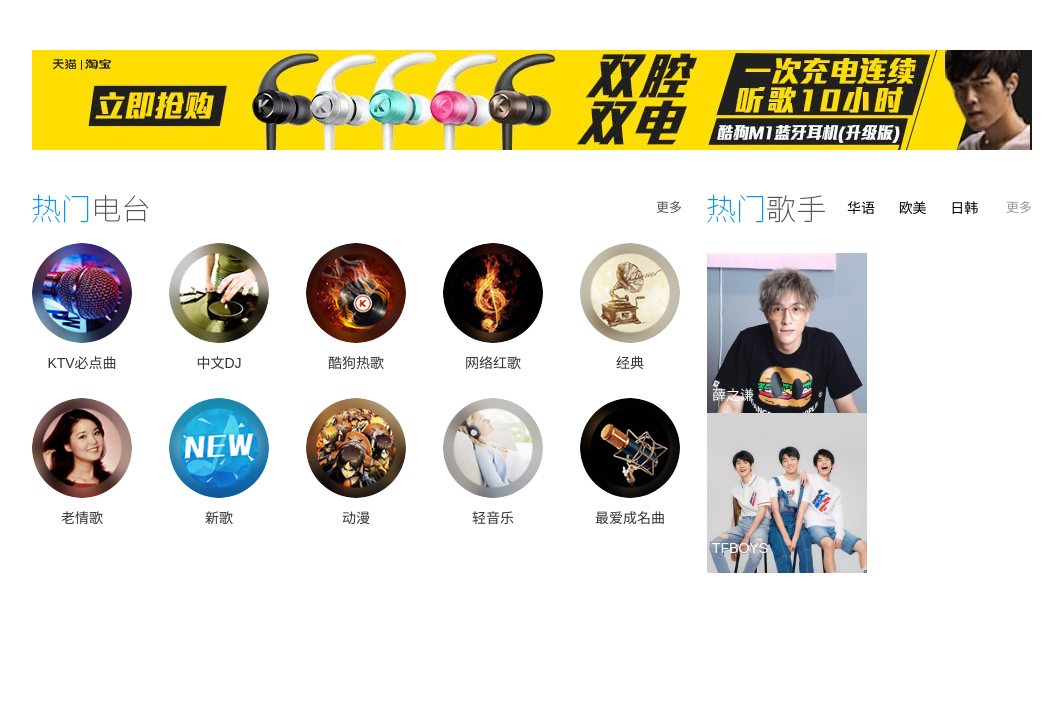
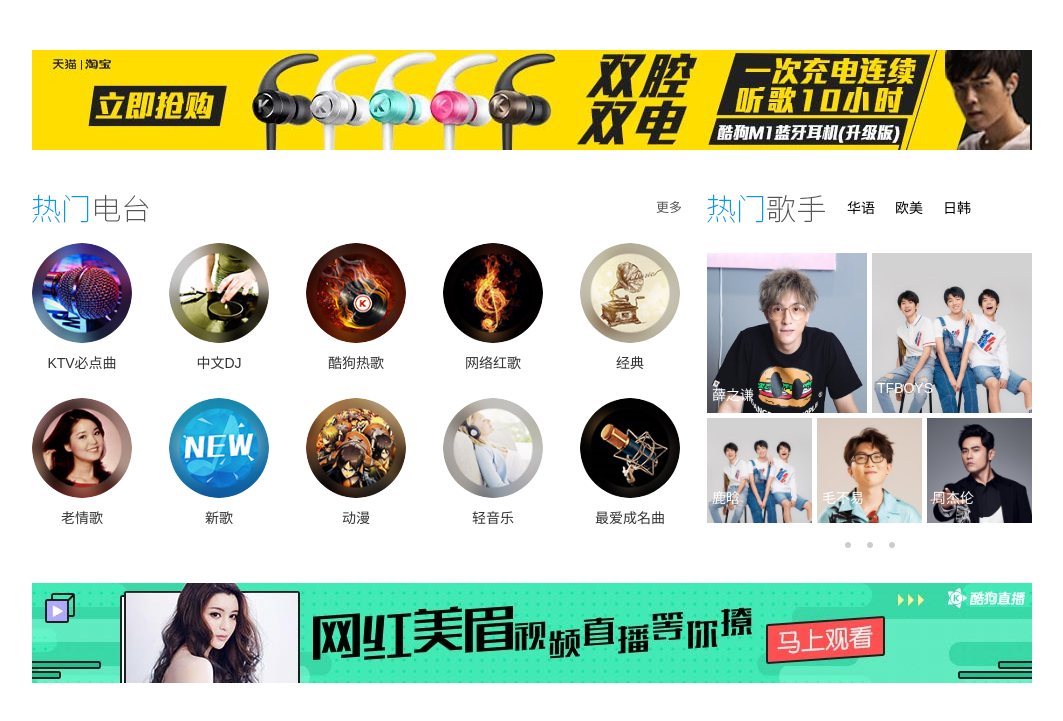
Before and after one commit to yuan0810/kugou, a website: page index.html in a window 1280 px wide. Shown: the part 1525-2246 px from the top of the page, without its empty margins (108-1171 px from the left). Drawn offline with Linux system fonts and the light colour scheme; a small style sheet from the web is missing; files whose address does not match are found by name.

Commit message:
MV列表完成，选项卡还没写

```diff
--- a/assets/scss/index.scss
+++ b/assets/scss/index.scss
@@ -17,6 +17,42 @@
 a {
     text-decoration: none;
 }
+
+
+
+
+
+
+
+
+
+
+
+
+
+
+
+
+
+
+
+
+
+
+
+
+
+
+
+
+
+
+
+
+
+
+
+
 
 
 
@@ -442,6 +478,42 @@
         }
     }
 }
+
+
+
+
+
+
+
+
+
+
+
+
+
+
+
+
+
+
+
+
+
+
+
+
+
+
+
+
+
+
+
+
+
+
+
+
 
 
 
@@ -722,6 +794,42 @@
 
 
 
+
+
+
+
+
+
+
+
+
+
+
+
+
+
+
+
+
+
+
+
+
+
+
+
+
+
+
+
+
+
+
+
+
+
+
+
 /* 导航栏结束 */
 
 
@@ -845,6 +953,42 @@
         }
     }
 }
+
+
+
+
+
+
+
+
+
+
+
+
+
+
+
+
+
+
+
+
+
+
+
+
+
+
+
+
+
+
+
+
+
+
+
+
 
 
 
@@ -1563,6 +1707,7 @@
     >img {
         margin-top: 30px;
     }
+    /* MV列表开始 */
     .hotradio {
         width: 100%;
         height: 355px;
@@ -1648,8 +1793,11 @@
             }
         }
         .hotradio-right {
+            position: relative;
             float: right;
             width: 325px;
+            height: 355px;
+            font-size: 0;
             .newsong {
                 width: 100%;
                 height: 30px;
@@ -1686,11 +1834,16 @@
             .hotsinger {
                 width: 100%;
                 font-size: 0;
+                .sbig {
+                    float: left;
+                }
+                .hbig {
+                    float: right;
+                }
                 .hotsinger-big {
-                    float: left;
                     position: relative;
                     width: 160px;
-                    margin-right: 5px;
+                    margin-bottom: 5px;
                     .singer {
                         position: absolute;
                         bottom: 0;
@@ -1720,7 +1873,69 @@
                         }
                     }
                 }
-            }
-        }
-    }
+                .hsmall {
+                    margin: 0 5px;
+                }
+                .hotsinger-small {
+                    position: relative;
+                    float: left;
+                    width: 105px;
+                    .singer {
+                        position: absolute;
+                        bottom: 0;
+                        left: 5px;
+                        width: 95px;
+                        height: 35px;
+                        @include font;
+                        font-size: 14px;
+                        color: #fff;
+                        p {
+                            line-height: 35px;
+                        }
+                    }
+                    .mask {
+                        position: absolute;
+                        top: 0;
+                        left: 0;
+                        width: 105px;
+                        height: 105px;
+                        background: rgba(0, 0, 0, .3);
+                        display: none;
+                    }
+
+                    &.hotsinger-small:hover {
+                        .mask {
+                            display: block;
+                        }
+                    }
+                }
+            }
+            .hotsinger-point {
+                position: absolute;
+                bottom: 0;
+                left: 0;
+                width: 100%;
+                height: 6px;
+                padding-top: 17px;
+                text-align: center;
+                >li {
+                    display: inline-block;
+                    width: 6px;
+                    height: 6px;
+                    margin: 0 8px;
+                    a {
+                        width: 6px;
+                        height: 6px;
+                        display: inline-block;
+                        background: url(../images/sprite.png) 0 -11px no-repeat;
+                        &:hover {
+
+                            background: url(../images/sprite.png) 0 0 no-repeat;
+                        }
+                    }
+                }
+            }
+        }
+    }
+    /* MV列表完成 */
 }
--- a/index.html
+++ b/index.html
@@ -491,7 +491,7 @@
                         <p class="more">更多</p>
                     </div>
                     <div class="hotsinger">
-                        <div class="hotsinger-big">
+                        <div class="hotsinger-big sbig">
                             <a href="">
                                  <img src="assets/images/20170713161536456.jpg" width="160px" height="160px">
                             </a>
@@ -500,16 +500,44 @@
                             </div>
                             <div class="mask"></div>
                         </div>
-                        <div class="hotsinger-big">
+                        <div class="hotsinger-big hbig">
                             <a href="">
-                            <img src="assets/images/20170810103307128.jpg" width="160px" height="160px">
-                        </a>
+                                 <img src="assets/images/20170810103307128.jpg" width="160px" height="160px">
+                             </a>
                             <div class="singer">TFBOYS</div>
                             <div class="mask"></div>
                         </div>
+                        <div class="hotsinger-small">
+                            <a href="">
+                                 <img src="assets/images/20170810103307128.jpg" width="105" height="105">
+                             </a>
+                            <div class="singer">鹿晗</div>
+                            <div class="mask"></div>
+                        </div>
+                        <div class="hotsinger-small hsmall">
+                            <a href="">
+                                 <img src="assets/images/20170810163234456.jpg" width="105" height="105">
+                             </a>
+                            <div class="singer">毛不易</div>
+                            <div class="mask"></div>
+                        </div>
+                        <div class="hotsinger-small">
+                            <a href="">
+                                 <img src="assets/images/20170119105146606.jpg" width="105" height="105">
+                             </a>
+                            <div class="singer">周杰伦</div>
+                            <div class="mask"></div>
+                        </div>
                     </div>
+                    <ol class="hotsinger-point">
+                        <li><a href=""></a></li>
+                        <li><a href=""></a></li>
+                        <li><a href=""></a></li>
+                    </ol>
                 </div>
             </div>
+            <!-- MV列表完成 -->
+            <img src="assets/images/a_data_002/771c168b558167320b7d482cd5768db4.jpg">
         </div>
     </div>
     <script src="node_modules/jquery/dist/jquery.min.js"></script>
```
Also changed, not shown: assets/css/index.css.
